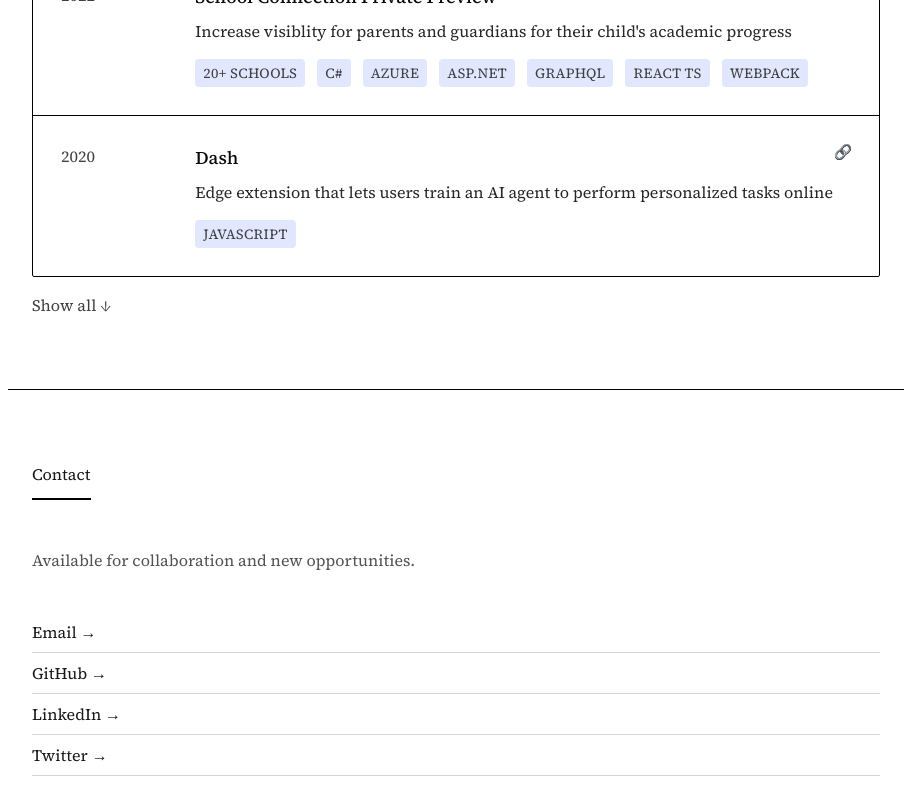
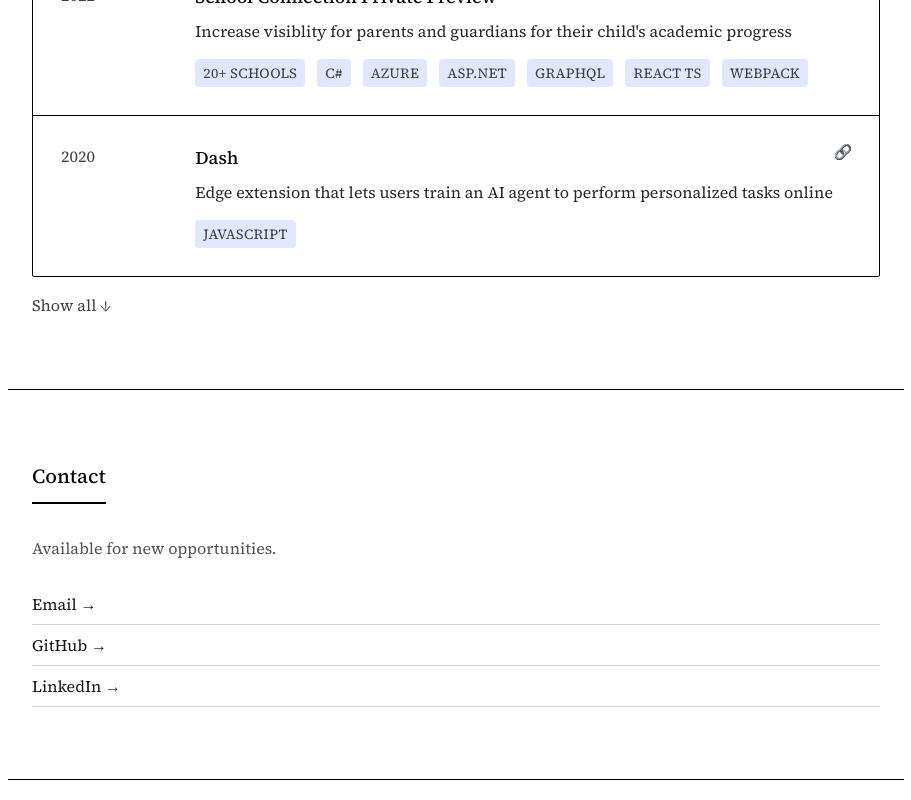
Before and after one commit to nancyl-ol/nxli, a Next.js app: page / in a window 1280 px wide. Shown: the part 1437-2237 px from the top of the page, without its empty margins (184-1095 px from the left). Built offline with nearby package versions, Linux system fonts and the light colour scheme.

Commit message:
finished contact section

```diff
--- a/app/_components/contact.tsx
+++ b/app/_components/contact.tsx
@@ -1,39 +1,45 @@
 "use client";
+import { useState } from 'react';
 
 const contactLinks = [
   {
-    label: 'Email',
-    href: 'mailto:hello@example.com'
-  },
-  {
     label: 'GitHub',
-    href: 'https://github.com/yourusername'
+    href: 'https://github.com/nancyl-ol'
   },
   {
     label: 'LinkedIn',
-    href: 'https://linkedin.com/in/yourname'
+    href: 'https://www.linkedin.com/in/nxli/'
   },
-  {
-    label: 'Twitter',
-    href: 'https://twitter.com/yourusername'
-  }
 ];
 
+const email = 'nancyli1996@gmail.com';
+const contactItemClass = 'block border-b border-neutral-300 pb-2 text-neutral-900 transition-colors';
+
 export function Contact() {
+  const [emailRevealed, setEmailRevealed] = useState(false);
+
   return (
-    <section id="contact" className="px-6 py-18 pb-32 max-w-4xl mx-auto">
-      <h2 className="text-neutral-900 mb-12 pb-3 border-b-2 border-black inline-block">Contact</h2>
+    <section id="contact" className="px-6 py-18 max-w-4xl mx-auto border-b border-black">
+      <h2 className="text-neutral-950 mb-8 pb-3 border-b-2 border-black inline-block text-xl font-medium">Contact</h2>
 
-      <p className="text-neutral-600 mb-12 max-w-xl">
-        Available for collaboration and new opportunities.
+      <p className="text-neutral-600 mb-8 max-w-xl">
+        Available for new opportunities.
       </p>
 
       <div className="space-y-2">
+        <span
+          onClick={() => setEmailRevealed(!emailRevealed)}
+          className={`${contactItemClass} cursor-pointer interactive-element`}
+          role="button"
+          tabIndex={0}
+        >
+          {emailRevealed ? email : 'Email →'}
+        </span>
         {contactLinks.map((contact, index) => (
           <a
             key={index}
             href={contact.href}
-            className="block border-b border-neutral-300 pb-2 text-neutral-900 hover:text-neutral-500 transition-colors"
+            className={contactItemClass}
             target="_blank" rel="noreferrer noopener"
           >
             {contact.label} →
--- a/app/_components/projects.tsx
+++ b/app/_components/projects.tsx
@@ -96,7 +96,7 @@ export function Projects() {
     }
   }
 
-  const ProjectItem = ({ project, isLast }: { project: typeof projects[0], isLast: boolean }) => (
+  const ProjectItem = ({ project, isLast, isHidden }: { project: typeof projects[0], isLast: boolean, isHidden?: boolean }) => (
     <div
       className={`p-7 ${!isLast && 'border-b'} border-black hover:border-b-0 hover:border-l-4 hover:border-l-indigo-500 hover:bg-neutral-100 hover:scale-[1.03] hover:rounded-sm origin-center transition-all ${project.link && "hover:cursor-pointer"} group`}
       onClick={() => onClick(project.link)}
@@ -115,6 +115,7 @@ export function Projects() {
                 href={project.link}
                 aria-label="Project link"
                 target="_blank" rel="noreferrer noopener"
+                tabIndex={isHidden ? -1 : undefined}
               >
                 {/* eslint-disable-next-line @next/next/no-img-element */}
                 <img src="/link.svg" alt="Link" width={16} height={16} className="group-hover:animate-[wiggle_1s_ease-in-out_infinite]" />
@@ -152,7 +153,7 @@ export function Projects() {
         <div className={`grid transition-[grid-template-rows] duration-1000 ease-in-out ${showAll ? 'grid-rows-[1fr]' : 'grid-rows-[0fr]'}`}>
           <div className={`min-h-0 ${!showAll && 'overflow-hidden'}`}>
             {rest.map((project, index) => (
-              <ProjectItem key={index + defaultNumber} project={project} isLast={index === rest.length - 1} />
+              <ProjectItem key={index + defaultNumber} project={project} isLast={index === rest.length - 1} isHidden={!showAll} />
             ))}
           </div>
         </div>
--- a/app/globals.css
+++ b/app/globals.css
@@ -31,7 +31,9 @@ body {
 a:hover,
 a:focus-visible,
 button:hover,
-button:focus-visible {
+button:focus-visible,
+.interactive-element:hover,
+.interactive-element:focus-visible {
   text-decoration-line: underline;
   color: var(--color-indigo-400);
 }
```
